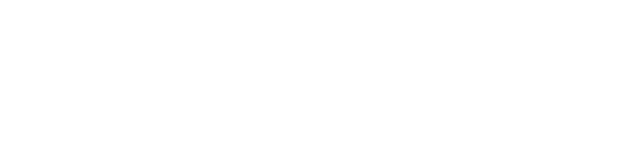
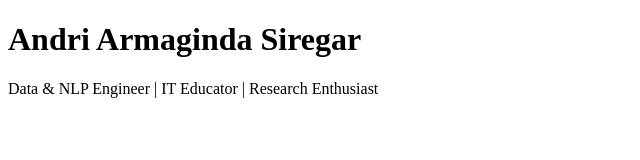
Before and after one commit to andrisiregar/portfolio, a plain HTML site: page admin/index.html in a window 1280 px wide. Shown: the whole page, without its empty margins (0-640 px from the left). Drawn offline with Linux system fonts and the light colour scheme.

Commit message:
Update index.html

```diff
--- a/admin/index.html
+++ b/admin/index.html
@@ -1,9 +1,11 @@
 <!DOCTYPE html>
 <html lang="en">
 <head>
-  <meta charset="UTF-8" />
-  <title>CMS Admin</title>
-  <script src="https://unpkg.com/decap-cms@latest/dist/decap-cms.js"></script>
+  <meta charset="UTF-8">
+  <title>Andri Armaginda Siregar | Portfolio</title>
 </head>
-<body></body>
+<body>
+  <h1>Andri Armaginda Siregar</h1>
+  <p>Data & NLP Engineer | IT Educator | Research Enthusiast</p>
+</body>
 </html>
```
